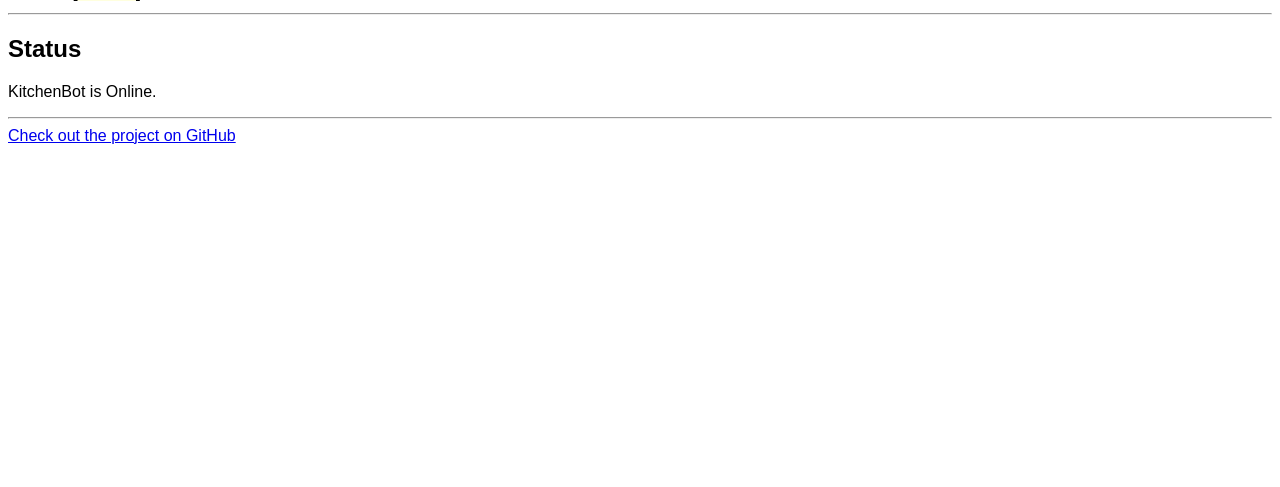
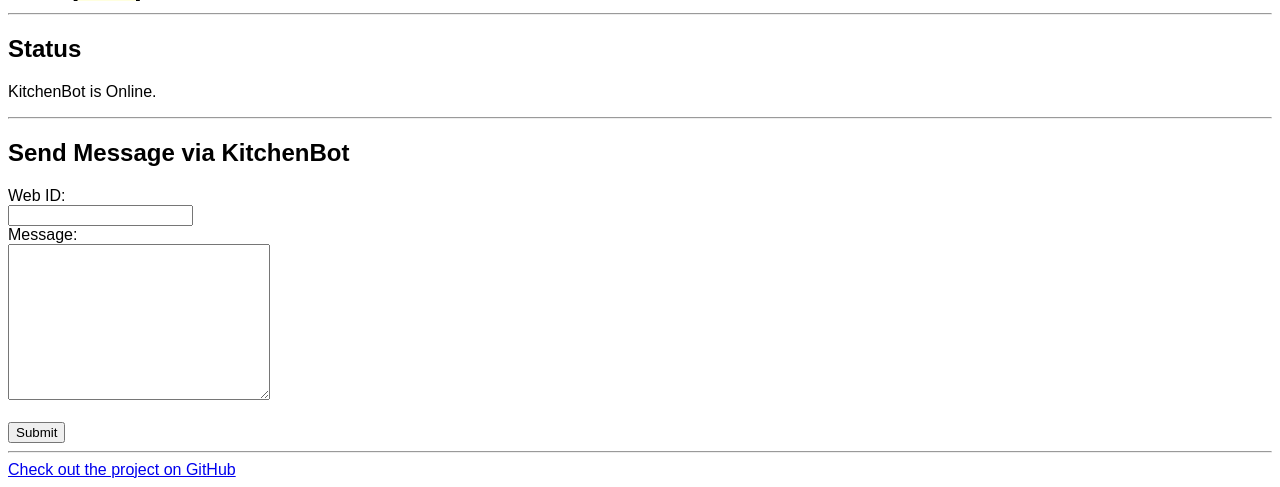
Before and after one commit to nathan-weinberg/kitchen-bot, a Flask app: page / in a window 1280 px wide. Shown: the part 369-856 px from the top of the page. Before the commit the page ends 513 px from the top, so only its background shows below. Run offline with Flask 2, Linux system fonts and the light colour scheme; some libraries are stand-ins or nearby versions.

Commit message:
Began work on web form message sending

```diff
--- a/app.py
+++ b/app.py
@@ -11,8 +11,16 @@
 app = Flask(__name__)
 
 # routes GET case to app
-@app.route('/', methods=['GET'])
+@app.route('/', methods=['GET','POST'])
 def index():
+	if request.method == 'POST':
+		web_id = request.form['webid']
+		msg = request.form['message']
+		if hash(webid) == os.environ['WEB_ID']:
+			send_message(text)
+		else:
+			log("Unauthorized access! attempt!")
+
 	return render_template("index.html")
 
 # routes POST case to app (occurs when new message to GroupMe is sent by any user)
@@ -85,6 +93,9 @@
 	resp = requests.post(url, json=data)
 	log('Sent {}'.format(data))
 
+def hash(text):
+	return hashlib.sha256(text.encode()).hexdigest()
+
 def log(msg):
 	print(str(msg))
 	sys.stdout.flush()
--- a/templates/index.html
+++ b/templates/index.html
@@ -2,9 +2,12 @@
 <html lang="en">
 
 	<head>
+
 		<title>KitchenBot</title>
 		<link rel="stylesheet" href="../static/style.css">
+		<script src="../static/scripts.js"></script>
 		<meta charset="UTF-8">
+
 	</head>
 
 	<body>
@@ -12,9 +15,21 @@
 		<h1>KitchenBot</h1>
 		<img src="../static/kitchen_boy.png" style="width: 176px; height: 290px;">
 		<hr/>
-		<h2 id="status">Status</h2>
+
+		<h2 id="statusHeader">Status</h2>
 		<p>KitchenBot is Online.</p>
 		<hr/>
+
+		<h2 id='formHeader'>Send Message via KitchenBot</h2>
+		<form action="/" method="post">
+			Web ID:<br/>
+			<input type="text" name = "webid"><br/>
+			Message:<br/>
+			<textarea name="message" rows="10" cols="30"></textarea><br/><br/>
+			<input type="submit" name="submit">
+		</form>
+		<hr/>
+
 		<a href="https://github.com/nathan-weinberg/kitchen-bot" target="_blank">Check out the project on GitHub</a>
 
 	</body>
```
Also changed, not shown: static/scripts.js (added).
